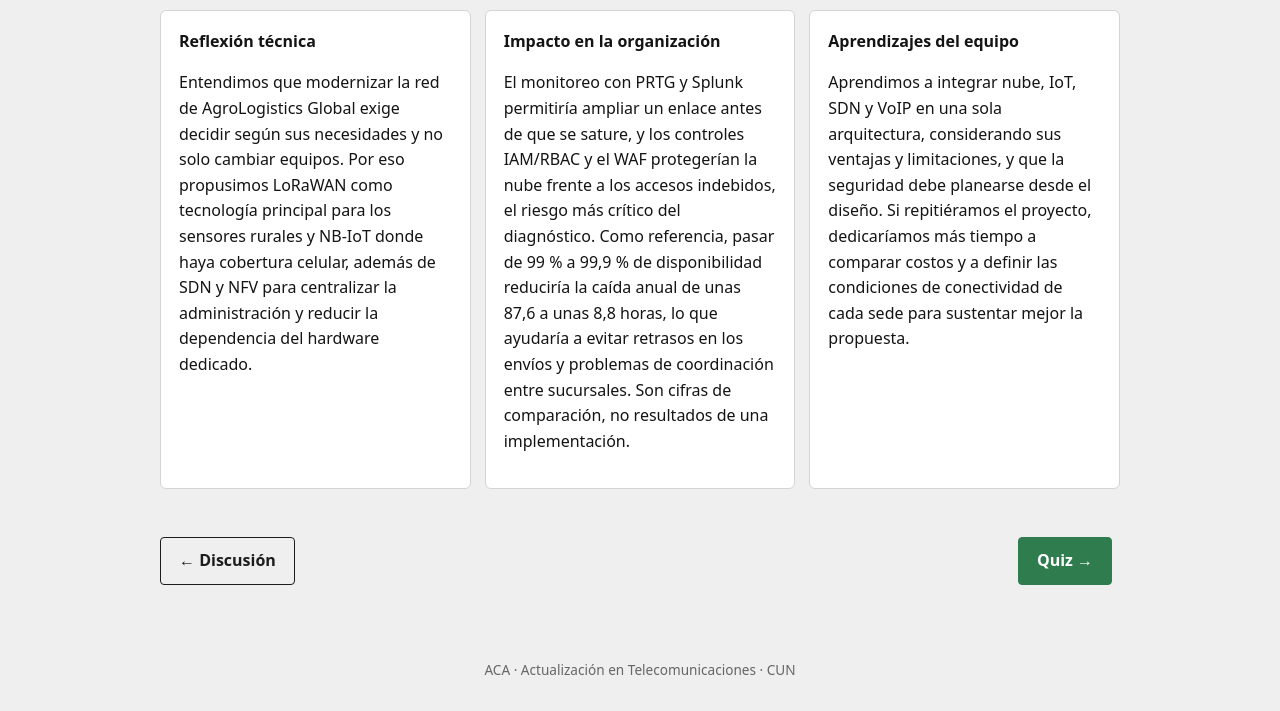
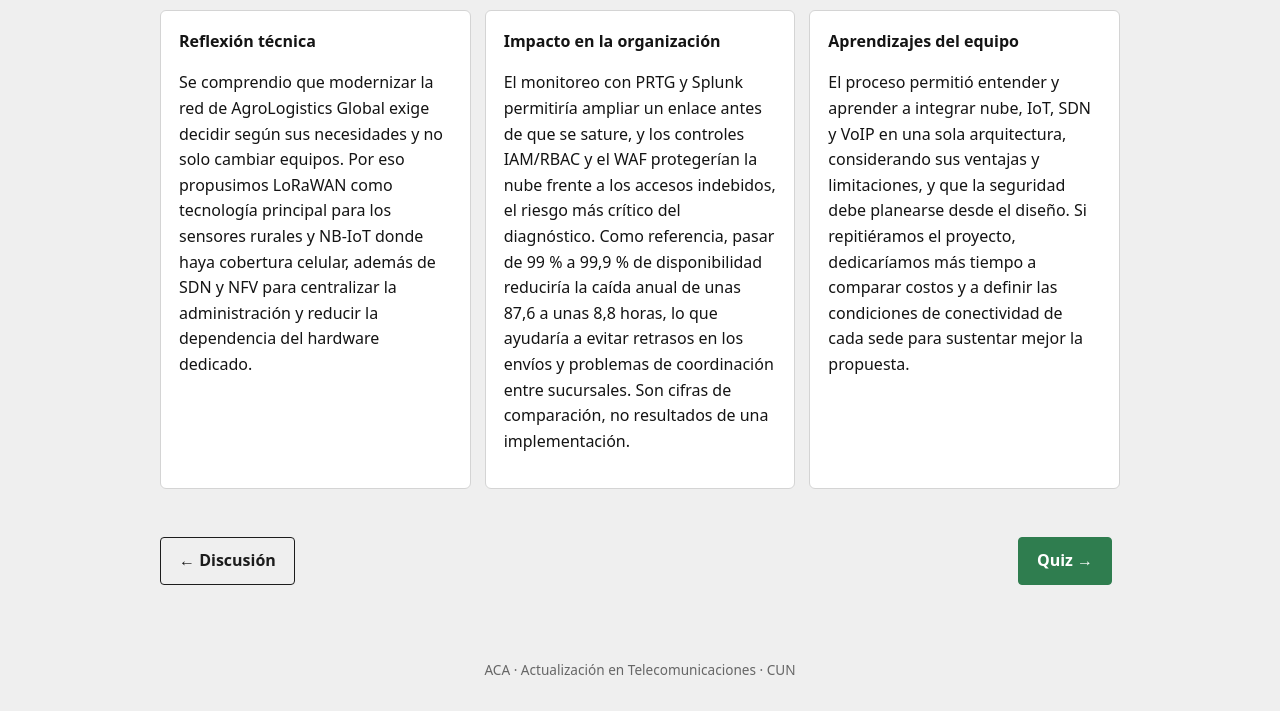
Before and after one commit to valentinaperezsos/informe-agrologistics, a plain HTML site: page conclusiones.html in a window 1280 px wide. Shown: the part 144-855 px from the top of the page. Drawn offline with Linux system fonts and the light colour scheme.

Commit message:
Update conclusiones.html
Ajustes conclusiones

```diff
--- a/conclusiones.html
+++ b/conclusiones.html
@@ -15,13 +15,13 @@
             <h2>Conclusiones</h2>
             <div class="grid">
                 <div class="card"><b>Reflexión técnica</b>
-                    <p>Entendimos que modernizar la red de AgroLogistics Global exige decidir según sus necesidades y no solo cambiar equipos. Por eso propusimos LoRaWAN como tecnología principal para los sensores rurales y NB-IoT donde haya cobertura celular, además de SDN y NFV para centralizar la administración y reducir la dependencia del hardware dedicado.</p>
+                    <p>Se comprendio que modernizar la red de AgroLogistics Global exige decidir según sus necesidades y no solo cambiar equipos. Por eso propusimos LoRaWAN como tecnología principal para los sensores rurales y NB-IoT donde haya cobertura celular, además de SDN y NFV para centralizar la administración y reducir la dependencia del hardware dedicado.</p>
                 </div>
                 <div class="card"><b>Impacto en la organización</b>
                     <p>El monitoreo con PRTG y Splunk permitiría ampliar un enlace antes de que se sature, y los controles IAM/RBAC y el WAF protegerían la nube frente a los accesos indebidos, el riesgo más crítico del diagnóstico. Como referencia, pasar de 99 % a 99,9 % de disponibilidad reduciría la caída anual de unas 87,6 a unas 8,8 horas, lo que ayudaría a evitar retrasos en los envíos y problemas de coordinación entre sucursales. Son cifras de comparación, no resultados de una implementación.</p>
                 </div>
                 <div class="card"><b>Aprendizajes del equipo</b>
-                    <p>Aprendimos a integrar nube, IoT, SDN y VoIP en una sola arquitectura, considerando sus ventajas y limitaciones, y que la seguridad debe planearse desde el diseño. Si repitiéramos el proyecto, dedicaríamos más tiempo a comparar costos y a definir las condiciones de conectividad de cada sede para sustentar mejor la propuesta.</p>
+                    <p>El proceso permitió entender y aprender a integrar nube, IoT, SDN y VoIP en una sola arquitectura, considerando sus ventajas y limitaciones, y que la seguridad debe planearse desde el diseño. Si repitiéramos el proyecto, dedicaríamos más tiempo a comparar costos y a definir las condiciones de conectividad de cada sede para sustentar mejor la propuesta.</p>
                 </div>
             </div>
         </section>
```
